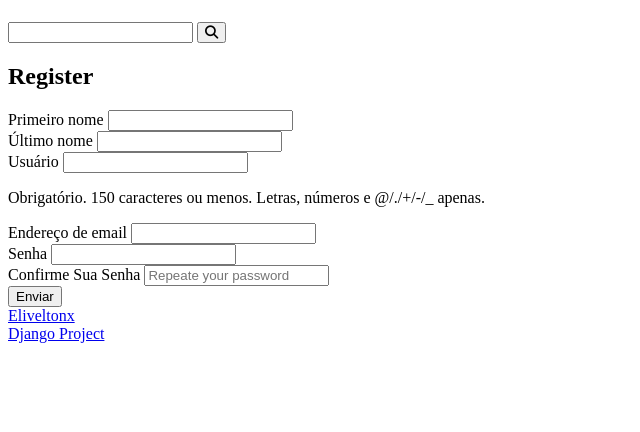
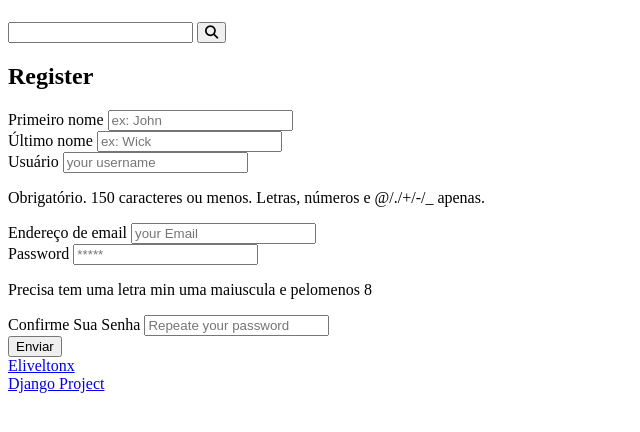
Before and after one commit to EliveltonX/projeto, a Django app: template authors/templates/authors/pages/register_view.html in a window 1280 px wide. Shown: the part 58-490 px from the top of the page, without its empty margins (0-640 px from the left). Run offline with Django 4.2, Linux system fonts and the light colour scheme; the template is opened without the code that fills it: values named after a table or form of the project are taken from there, others are empty; some libraries are stand-ins or nearby versions; some web fonts are replaced.

Commit message:
criando validaçoes de form com clean_field e Clean
colocando css class nos form errors

```diff
--- a/authors/forms.py
+++ b/authors/forms.py
@@ -3,7 +3,38 @@ from django.contrib.auth.models import User
 from django.core.exceptions import ValidationError
 
 
+def add_attr(field, attr_name, attr_new_val):
+    existing_attr = field.widget.attrs.get(attr_name, '')
+    field.widget.attrs[attr_name] = f'{existing_attr} {attr_new_val}'.strip()
+
+
+def add_placeholder(field, placeholder_val):
+    add_attr(field, 'placeholder', placeholder_val)
+
+
 class RegisterForm(forms.ModelForm):
+
+    def __init__(self, *args, **kwargs):
+        super().__init__(*args, **kwargs)
+        add_placeholder(self.fields['username'], 'your username')
+        add_placeholder(self.fields['email'], 'your Email')
+        add_placeholder(self.fields['password'], '*****')
+        add_placeholder(self.fields['first_name'], 'ex: John')
+        add_placeholder(self.fields['last_name'], 'ex: Wick')
+        add_attr(self.fields['username'], 'css', 'a-css-class')
+
+    password = forms.CharField(
+        required=True,
+        widget=forms.PasswordInput(attrs={
+            'placehoder': 'Sua senha'
+        }),
+        error_messages={
+            'required': 'password nao pode estar vazio'
+        },
+        help_text=(
+            'Precisa tem uma letra min uma maiuscula e pelomenos 8'
+        )
+    )
 
     password2 = forms.CharField(
         required=True,
@@ -23,15 +54,38 @@ class RegisterForm(forms.ModelForm):
             'password',
         ]
 
+    def clean_password(self):
+        data = self.cleaned_data.get('password')
 
-def clean_password(self):
-    data = self.cleaned_data.get('password')
+        if 'atencao' in data:
+            raise ValidationError(
+                'Não digite %(value)s no campo password',
+                code='invalid',
+                params={'value': 'atencao'}
+            )
+        return data
 
-    if 'atenção' in data:
-        raise ValidationError(
-            'Não digite atenção no campo password',
-            code='invalid',
-            params={'value': 'atenção'}
-        )
+    def clean_first_name(self):
+        data = self.cleaned_data.get('first_name')
 
-    return data
+        if 'jhon wick' in data:
+            raise ValidationError(
+                'Não digite %(value)s no campo first name',
+                code='invalid',
+                params={'value': 'jhon wick'}
+            )
+        return data
+
+    def clean(self):
+        cleaned_data = super().clean()
+        password = cleaned_data.get('password')
+        password2 = cleaned_data.get('password2')
+
+        if password != password2:
+            raise ValidationError({
+                'password': ValidationError(
+                    'password not match diferent',
+                    code='invalid'
+                ),
+                'password2': 'password not match',
+            })
--- a/authors/templates/authors/pages/register_view.html
+++ b/authors/templates/authors/pages/register_view.html
@@ -26,6 +26,19 @@
                 </div>
             {% endfor %}
             </div>
+            {% if form.errors %}
+
+            <div class="class form-content form-content-grid">
+                <div class="class form-group">
+                    <div class="message message-error">
+                        Erros no formulario por favor corrija os erros
+                    </div>
+                </div>
+            </div>
+
+            {% endif %}
+
+
             <div class="class form-group">
                 <button type="submit">Enviar</button>
             </div>
--- a/authors/views.py
+++ b/authors/views.py
@@ -21,6 +21,6 @@ def register_create(request):
 
     POST = request.POST
     request.session['register_form_data'] = POST
-    form = RegisterForm(request.POST)
+    form = RegisterForm(POST)
 
     return redirect('authors:register')
```
Also changed, not shown: other parts of authors/templates/authors/pages/register_view.html (+1 -1 lines).
